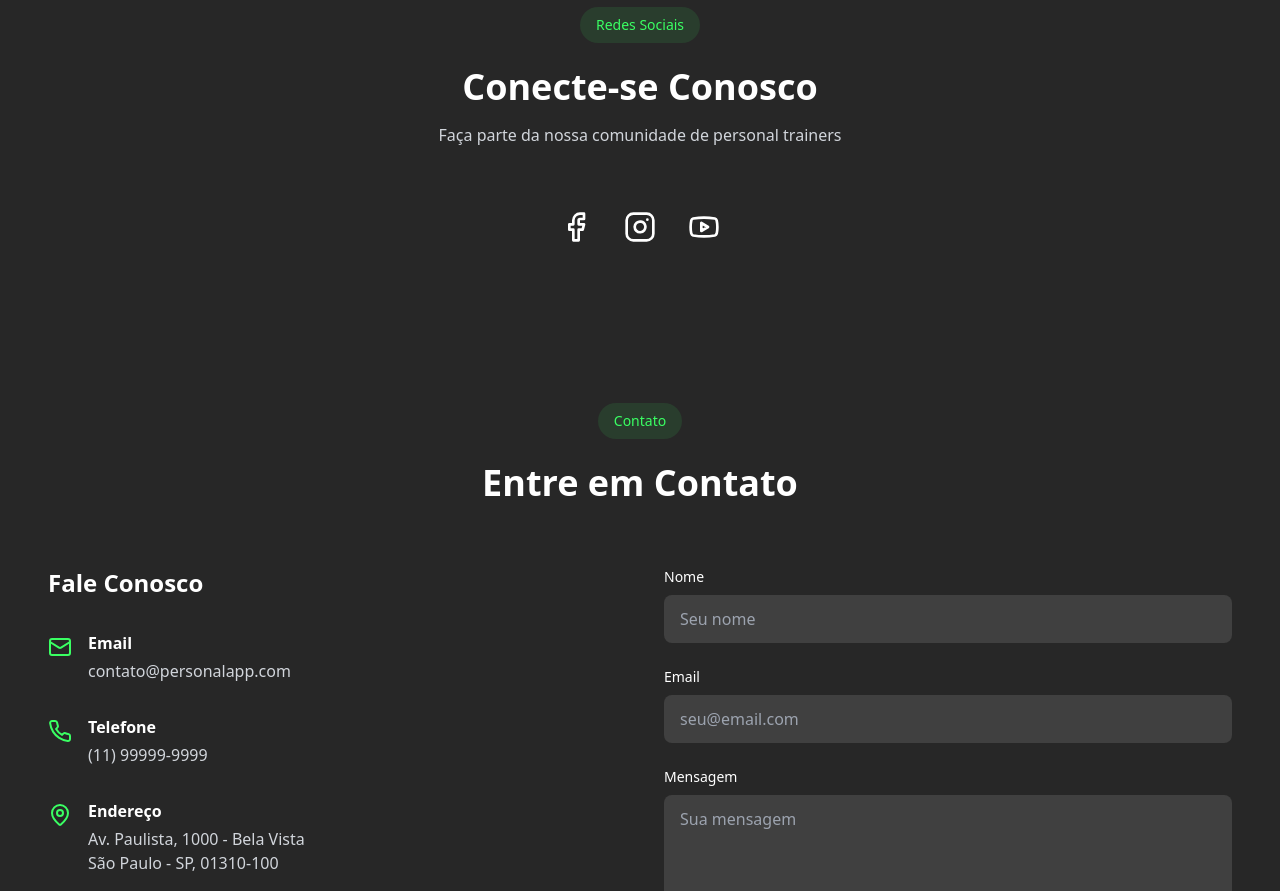
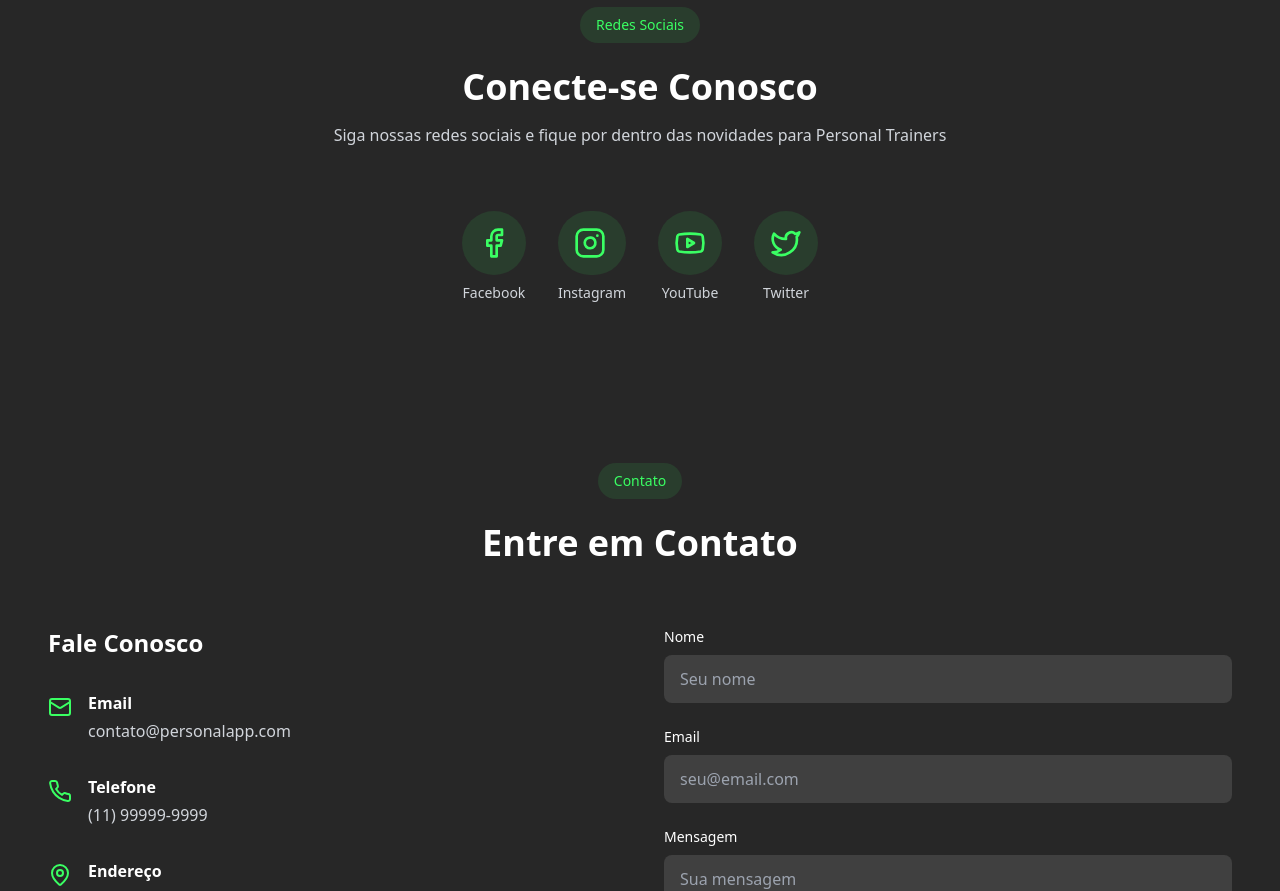
Before and after one commit to celsoDevio/iridium-landing-builder, a React (Vite) app: page /para-personal in a window 1280 px wide. Shown: the part 3580-4471 px from the top of the page. Built offline with nearby package versions, Linux system fonts and the light colour scheme.

Commit message:
Refactor section for harmony
Improved the visual harmony of the specified section in the codebase to enhance the overall user experience.
[skip gpt_engineer]

```diff
--- a/src/components/SocialMedia.tsx
+++ b/src/components/SocialMedia.tsx
@@ -40,9 +40,12 @@ export const SocialMedia = ({ title, subtitle, socialLinks }: SocialMediaProps)
               href={socialLinks.facebook}
               target="_blank"
               rel="noopener noreferrer"
-              className="hover:text-primary transition-colors"
+              className="group transition-transform hover:scale-110"
             >
-              <Facebook className="w-8 h-8" />
+              <div className="bg-primary/10 p-4 rounded-full group-hover:bg-primary/20 transition-colors">
+                <Facebook className="w-8 h-8 text-primary" />
+              </div>
+              <span className="block text-center mt-2 text-sm text-gray-300">Facebook</span>
             </a>
           )}
           {socialLinks.instagram && (
@@ -50,9 +53,12 @@ export const SocialMedia = ({ title, subtitle, socialLinks }: SocialMediaProps)
               href={socialLinks.instagram}
               target="_blank"
               rel="noopener noreferrer"
-              className="hover:text-primary transition-colors"
+              className="group transition-transform hover:scale-110"
             >
-              <Instagram className="w-8 h-8" />
+              <div className="bg-primary/10 p-4 rounded-full group-hover:bg-primary/20 transition-colors">
+                <Instagram className="w-8 h-8 text-primary" />
+              </div>
+              <span className="block text-center mt-2 text-sm text-gray-300">Instagram</span>
             </a>
           )}
           {socialLinks.youtube && (
@@ -60,9 +66,12 @@ export const SocialMedia = ({ title, subtitle, socialLinks }: SocialMediaProps)
               href={socialLinks.youtube}
               target="_blank"
               rel="noopener noreferrer"
-              className="hover:text-primary transition-colors"
+              className="group transition-transform hover:scale-110"
             >
-              <Youtube className="w-8 h-8" />
+              <div className="bg-primary/10 p-4 rounded-full group-hover:bg-primary/20 transition-colors">
+                <Youtube className="w-8 h-8 text-primary" />
+              </div>
+              <span className="block text-center mt-2 text-sm text-gray-300">YouTube</span>
             </a>
           )}
           {socialLinks.twitter && (
@@ -70,9 +79,12 @@ export const SocialMedia = ({ title, subtitle, socialLinks }: SocialMediaProps)
               href={socialLinks.twitter}
               target="_blank"
               rel="noopener noreferrer"
-              className="hover:text-primary transition-colors"
+              className="group transition-transform hover:scale-110"
             >
-              <Twitter className="w-8 h-8" />
+              <div className="bg-primary/10 p-4 rounded-full group-hover:bg-primary/20 transition-colors">
+                <Twitter className="w-8 h-8 text-primary" />
+              </div>
+              <span className="block text-center mt-2 text-sm text-gray-300">Twitter</span>
             </a>
           )}
         </motion.div>
--- a/src/pages/TrainerPromotion.tsx
+++ b/src/pages/TrainerPromotion.tsx
@@ -8,105 +8,23 @@ import { CTA } from "@/components/CTA";
 import { SocialMedia } from "@/components/SocialMedia";
 
 const TrainerPromotion = () => {
-  const heroProps = {
-    title: "Expanda sua carreira como Personal Trainer",
-    subtitle: "Aumente sua base de alunos e gerencie seu negócio em um só lugar",
-    buttonText: "Começar Agora",
-    imageSrc: "https://images.unsplash.com/photo-1571388208497-71bedc66e932",
-    tag: "Para Personal Trainers",
-  };
-
-  const benefitsData = [
-    {
-      title: "Mais Visibilidade",
-      description: "Alcance milhares de alunos em potencial na sua região",
-      icon: "Users",
-    },
-    {
-      title: "Gestão Simplificada",
-      description: "Organize seus horários e agenda de forma eficiente",
-      icon: "Calendar",
-    },
-    {
-      title: "Pagamentos Seguros",
-      description: "Receba seus pagamentos de forma rápida e segura",
-      icon: "DollarSign",
-    },
-    {
-      title: "Crescimento Profissional",
-      description: "Ferramentas para expandir seu negócio",
-      icon: "TrendingUp",
-    },
-  ];
-
-  const aboutProps = {
-    title: "Potencialize seu Negócio",
-    subtitle: "Por que usar nossa plataforma?",
-    content: [
-      "Nossa plataforma foi desenvolvida pensando nas necessidades dos personal trainers modernos. Com ferramentas intuitivas para gestão de alunos, agenda e pagamentos.",
-      "Aumente sua visibilidade online, construa sua reputação e expanda sua base de clientes de forma sustentável.",
-    ],
-    imageSrc: "https://images.unsplash.com/photo-1571388208497-71bedc66e932",
-  };
-
-  const testimonialData = [
-    {
-      name: "Ricardo Almeida",
-      role: "Personal Trainer",
-      content: "Dobrei minha base de alunos em 3 meses usando a plataforma.",
-      image: "https://images.unsplash.com/photo-1603415526960-f7e0328c63b1",
-    },
-    {
-      name: "Amanda Santos",
-      role: "Personal Trainer",
-      content: "A gestão automatizada me permite focar no que realmente importa: meus alunos.",
-      image: "https://images.unsplash.com/photo-1494790108377-be9c29b29330",
-    },
-    {
-      name: "Paulo Costa",
-      role: "Personal Trainer",
-      content: "Melhor decisão que tomei para minha carreira como personal.",
-      image: "https://images.unsplash.com/photo-1570295999919-56ceb5ecca61",
-    },
-  ];
-
-  const faqData = [
-    {
-      question: "Como funciona o cadastro?",
-      answer: "O processo é simples: cadastre seus dados, certificações e crie seu perfil profissional. Após a verificação, você já pode começar a receber alunos.",
-    },
-    {
-      question: "Quanto custa usar a plataforma?",
-      answer: "Trabalhamos com um modelo de comissão por aluno. Você só paga quando receber novos alunos através da plataforma.",
-    },
-    {
-      question: "Como recebo os pagamentos?",
-      answer: "Os pagamentos são processados automaticamente e transferidos para sua conta bancária com total segurança.",
-    },
-    {
-      question: "Posso definir meus horários?",
-      answer: "Sim, você tem total controle sobre sua agenda e disponibilidade.",
-    },
-  ];
-
-  const socialMediaProps = {
-    title: "Conecte-se Conosco",
-    subtitle: "Faça parte da nossa comunidade de personal trainers",
-    socialLinks: {
-      facebook: "https://facebook.com/fitconnect.personal",
-      instagram: "https://instagram.com/fitconnect.personal",
-      youtube: "https://youtube.com/fitconnect.personal",
-    },
-  };
-
   return (
     <div className="min-h-screen bg-secondary">
-      <Hero {...heroProps} />
-      <Benefits data={benefitsData} />
-      <About {...aboutProps} />
-      <Testimonials data={testimonialData} />
-      <FAQ data={faqData} />
-      <SocialMedia {...socialMediaProps} />
+      <Hero />
+      <Benefits />
+      <About />
+      <Testimonials />
+      <FAQ />
+      <SocialMedia
+        title="Conecte-se Conosco"
+        subtitle="Siga nossas redes sociais e fique por dentro das novidades para Personal Trainers"
+        socialLinks={{
+          facebook: "https://facebook.com/fitconnect.personal",
+          instagram: "https://instagram.com/fitconnect.personal",
+          youtube: "https://youtube.com/fitconnect.personal",
+          twitter: "https://twitter.com/fitconnect.personal"
+        }}
+      />
       <Contact />
       <CTA />
     </div>
```
